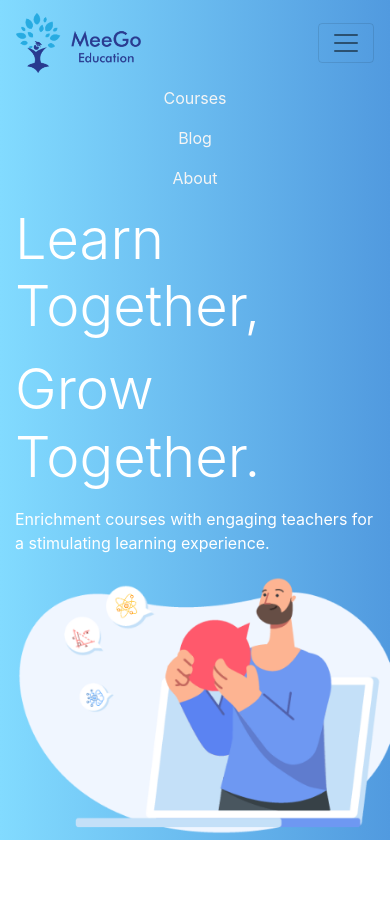
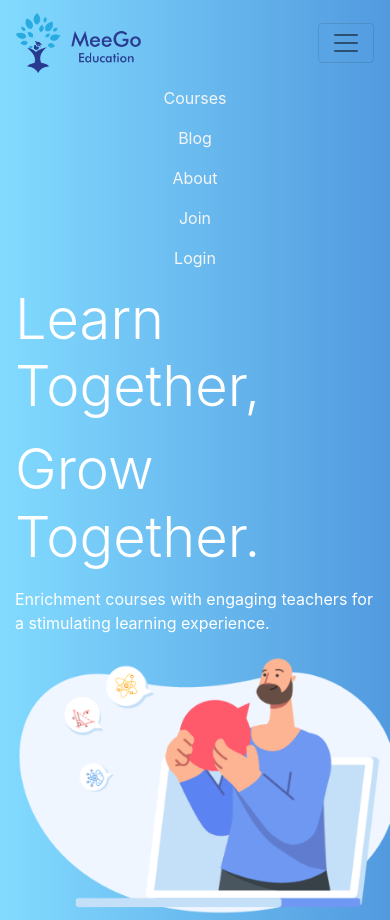
Before and after one commit to Vehicom0607/meegoeducation, a React (Create React App) app: page / in a window 390 px wide. Both pictures are taken after a click on the button 346 px from the left and 43 px from the top of the page. Before the commit the page ends 844 px from the top, so only its background shows below. Built offline with nearby package versions, Linux system fonts and the light colour scheme.

Commit message:
Fixed Login and Join links on mobile

```diff
--- a/src/Components/Navbar/Navbar.js
+++ b/src/Components/Navbar/Navbar.js
@@ -7,6 +7,7 @@ import classes from './Navbar.module.css'
 
 const MeeGoNavbar = () => {
     const JoinStyle = ["d-lg-block", "d-none", "mx-2", classes.Button, classes.ButtonJoin]
+    const JoinLoginStyleMobile = ["d-block", "d-lg-none", classes.NavLink]
     const LoginStyle = ["d-lg-block", "d-none", "mx-2", classes.Button, classes.ButtonLogin]
     return (
         <Navbar collapseOnSelect expand="lg" variant="light" className="px-lg-5">
@@ -17,6 +18,8 @@ const MeeGoNavbar = () => {
                     <Link className={classes.NavLink}>Courses</Link>
                     <Link className={classes.NavLink}>Blog</Link>
                     <Link className={classes.NavLink}>About</Link>
+                    <Link className={JoinLoginStyleMobile.join(" ")}>Join</Link>
+                    <Link className={JoinLoginStyleMobile.join(" ")}>Login</Link>
                     <Button className={JoinStyle.join(" ")}><Link style={{color: '#F5F5F5'}}>Join</Link></Button>
                     <Button className={LoginStyle.join(" ")}><Link style={{color: '#4691D9'}}>Login</Link></Button>
                 </Nav>
```
